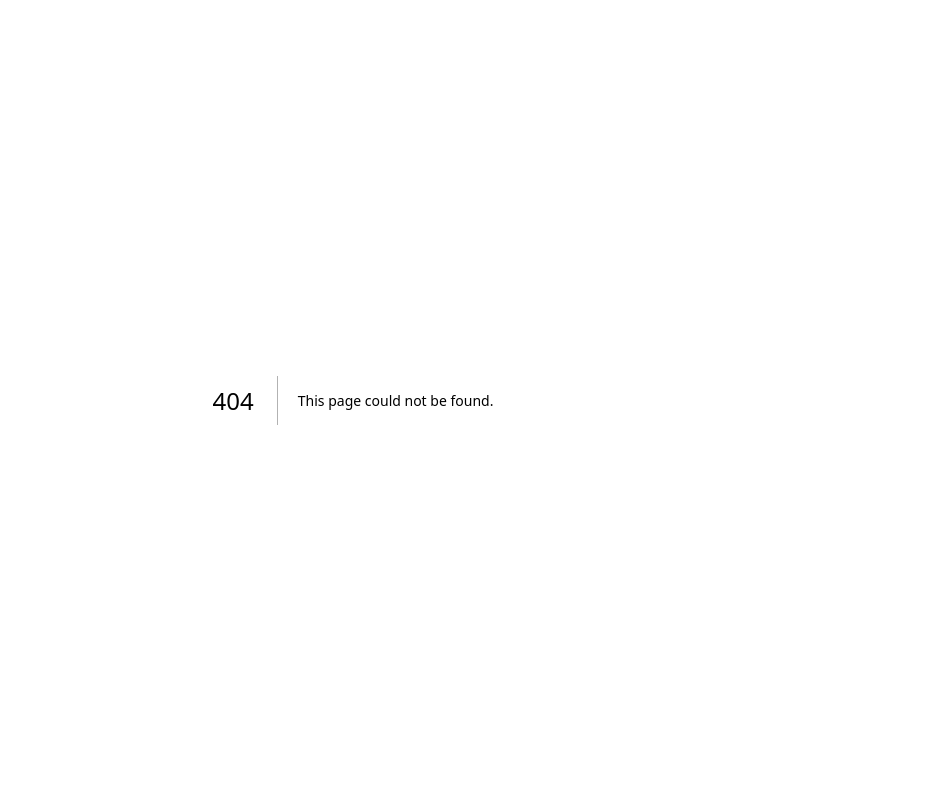
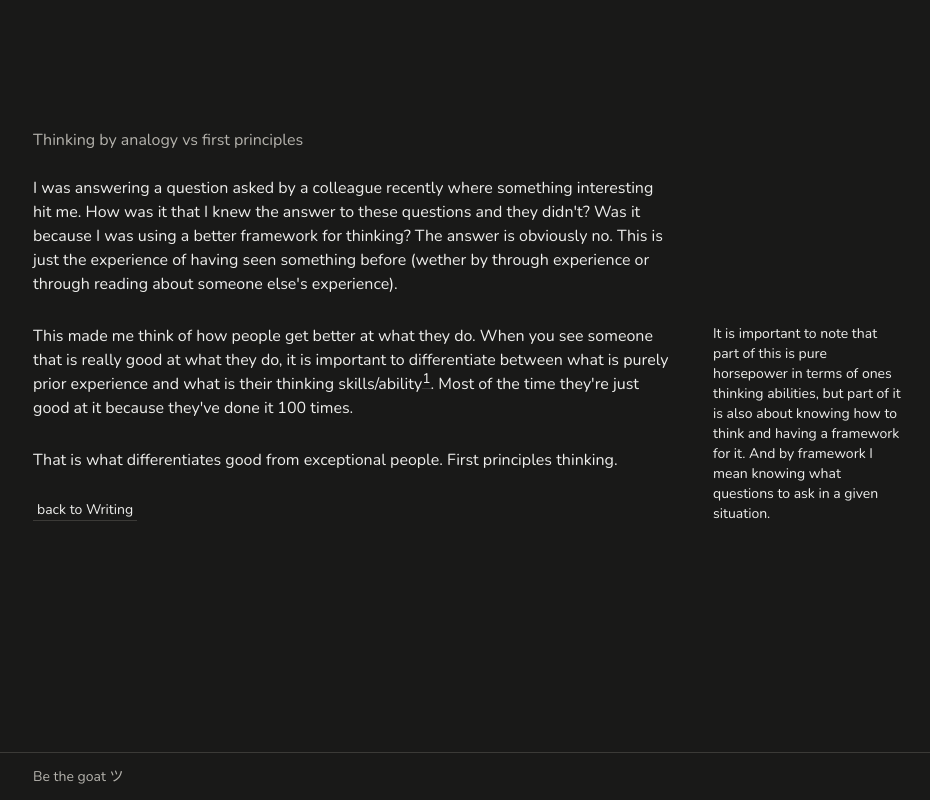
Before and after one commit to mahmood-saghrajooghi/personal-website, a Next.js app: page /writing/analogy-vs-first-principles in a window 1280 px wide. Before the commit this address had no page. Shown: the whole page, without its empty margins (287-1217 px from the left). Built offline with nearby package versions, Linux system fonts and the light colour scheme.

Commit message:
WIP: add analogy vs first principles writing page scaffold

```diff
--- a/pages/writing.tsx
+++ b/pages/writing.tsx
@@ -33,7 +33,7 @@ const IndexPage = () => {
           <BlurIn asChild>
             <p className='mb-7'>
               Quite often, I wander in the world of thought. <span id="action">It can be productive if it's followed by
-              action. Otherwise, it can turn one into <Link href='https://en.wikipedia.org/wiki/Oblomov' target="_" className='px-1'>Oblomov</Link>.</span> But
+                action. Otherwise, it can turn one into <Link href='https://en.wikipedia.org/wiki/Oblomov' target="_" className='px-1'>Oblomov</Link>.</span> But
               that caution shouldn't stop one from thinking in order to remove one's bad ideas and replace
               them with better ones.
             </p>
@@ -84,8 +84,11 @@ const IndexPage = () => {
           <BlurIn className='mb-2 flex items-center gap-2'>
             <NavLink href="/writing/thinking-machines">Thinking machines</NavLink>
           </BlurIn>
+          <BlurIn className='mb-2 flex items-center gap-2'>
+            <NavLink href="/writing/you-deserve-it">You deserve it</NavLink>
+          </BlurIn>
           <BlurIn className='mb-7 flex items-center gap-2'>
-            <NavLink href="/writing/you-deserve-it">You deserve it</NavLink>
+            <NavLink href="/writing/analogy-vs-first-principles">Thinking from first principles</NavLink>
           </BlurIn>
 
           <BlurIn asChild>
--- /dev/null
+++ b/pages/writing/analogy-vs-first-principles.tsx
@@ -0,0 +1,62 @@
+import BlurIn from '../../components/blur-animation/BlurIn';
+import Layout from '../../components/layout/layout';
+import NavLink from '../../components/link/nav-link';
+
+const AnalogyVsFirstPrinciples = () => {
+  return (
+    <Layout>
+      <div className='main-grid'>
+        <article className='color-text'>
+          <BlurIn asChild>
+            <h1 className='color-sub mb-6'>
+              Thinking by analogy vs first principles
+            </h1>
+          </BlurIn>
+
+          <BlurIn asChild>
+            <p className='mb-7'>
+              I was answering a question asked by a colleague recently where something interesting hit me.
+              How was it that I knew the answer to these questions and they didn't?
+              Was it because I was using a better framework for thinking?
+              The answer is obviously no. This is just the experience of having seen something before (wether by through
+              experience or through reading about someone else's experience).
+            </p>
+          </BlurIn>
+
+          <BlurIn className='relative'>
+            <p className='mb-7'>
+              This made me think of how people get better at what they do. When you see someone that is really good at
+              what they do, it is important to differentiate between what is purely prior experience and what is their
+              thinking skills/ability<sup id="unref-1"><NavLink href="#1">1</NavLink></sup>. Most of the time they're
+              just good at it because they've done it 100 times.
+            </p>
+            <div className='lg:absolute lg:w-48 lg:top-0 lg:left-[calc(100%+1.5rem)] text-sm mb-7 ml-4' id="1">
+              It is important to note that part of this is pure horsepower in terms of ones thinking abilities,
+              but part of it is also about knowing how to think and having a framework for it.
+              And by framework I mean knowing what questions to ask in a given situation.
+            </div>
+          </BlurIn>
+
+          <BlurIn asChild>
+            <p className='mb-7'>
+              That is what differentiates good from exceptional people. First principles thinking.
+            </p>
+          </BlurIn>
+
+          <BlurIn className='mb-6 flex items-center gap-2'>
+            <div>
+              <NavLink
+                href='/writing'
+                className='px-1 flex items-center gap-2'
+              >
+                back to Writing
+              </NavLink>
+            </div>
+          </BlurIn>
+        </article>
+      </div>
+    </Layout>
+  );
+};
+
+export default AnalogyVsFirstPrinciples;
```
